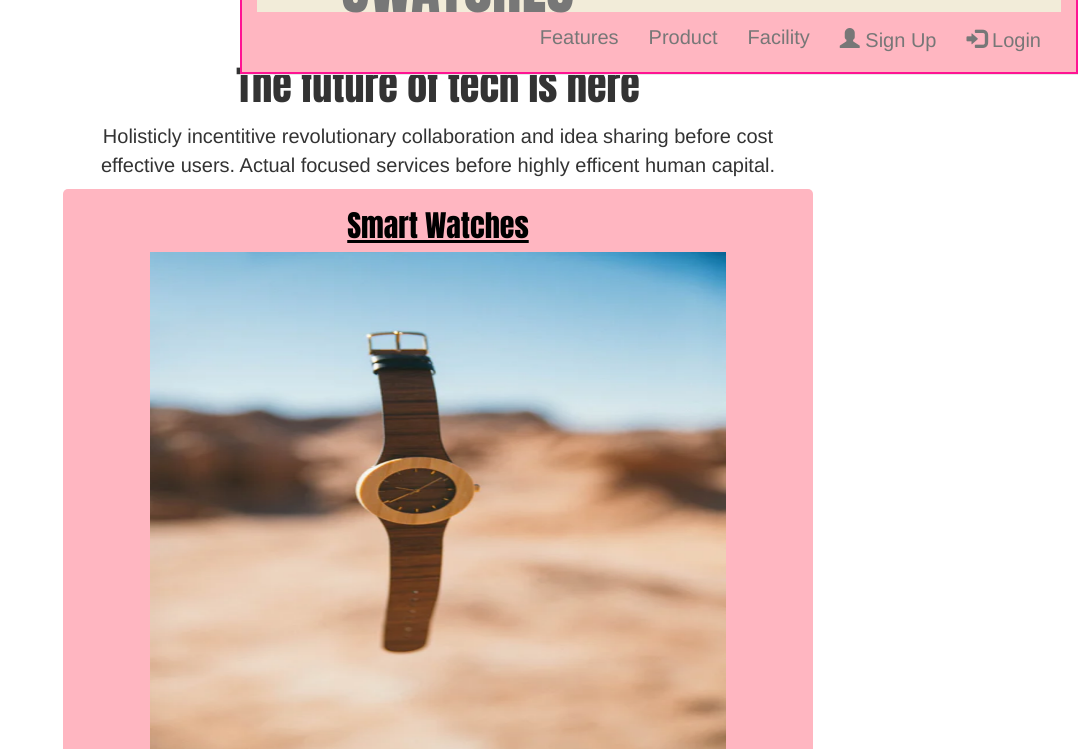
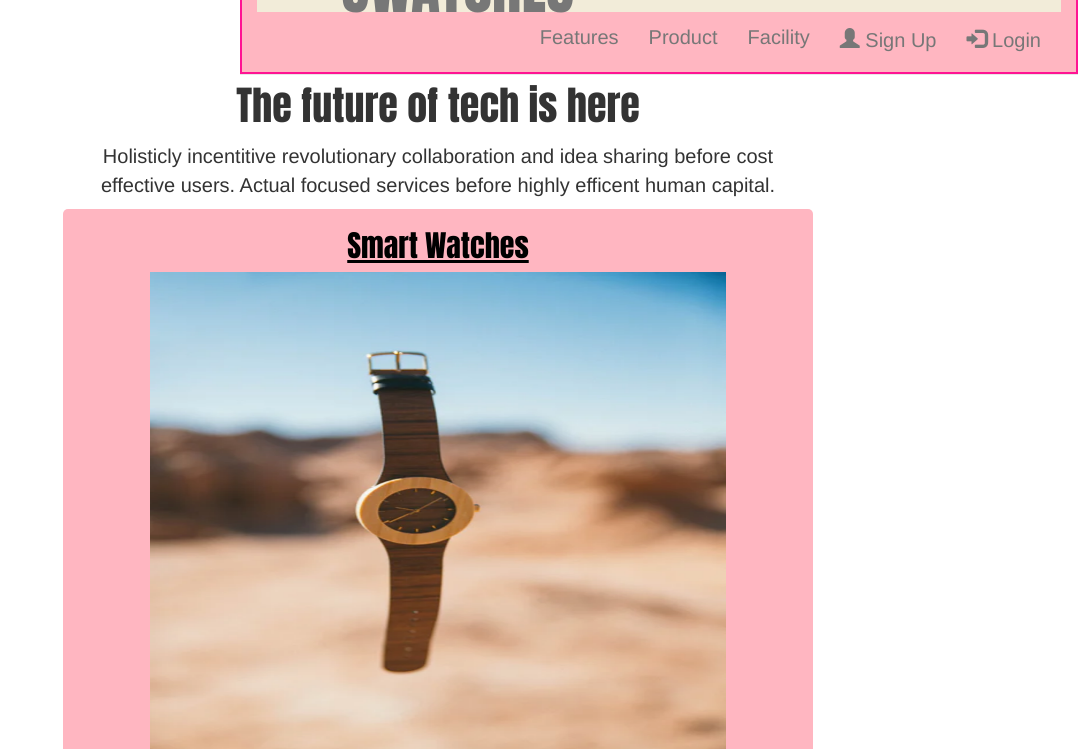
Before and after one commit to shilpe26/Proland-Products, a plain HTML site: page index.html in a window 1280 px wide. Shown: the part 47-796 px from the top of the page, without its empty margins (202-1280 px from the left). Drawn offline with nearby package versions, Linux system fonts and the light colour scheme.

Commit message:
new commit

```diff
--- a/style.css
+++ b/style.css
@@ -58,7 +58,7 @@ border : solid 2px deeppink;
 #heading{
     font-size: 40px;
     font-family: Impact, Charcoal, sans-serif;
-    margin-top: 70px;
+    margin-top: 90px;
     }
 .navbar-header{
     background-color: hsl(45, 50%, 90%);
```
